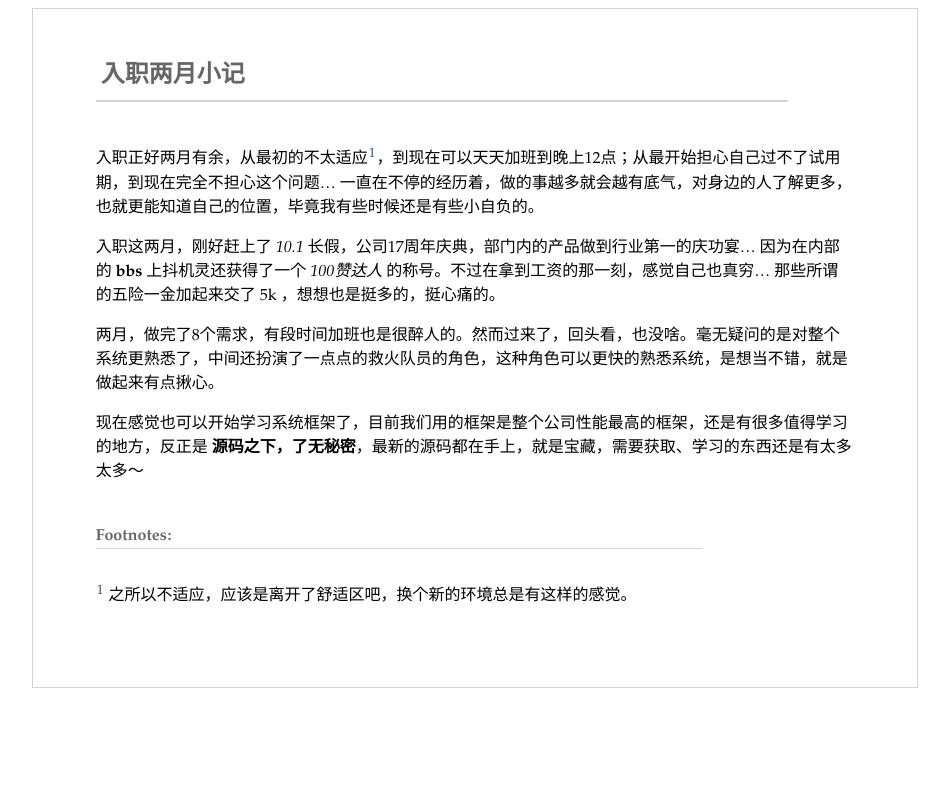
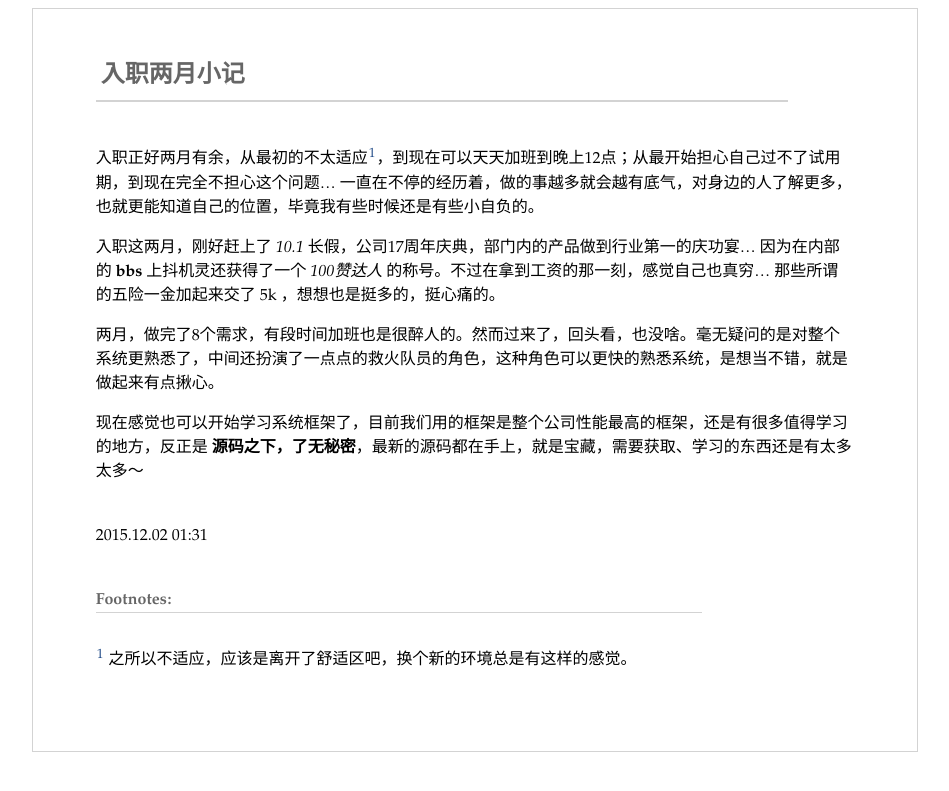
Before and after one commit to kk-mood/mood, a Jekyll site: the page built from _posts/2015-12-02-entry-2-month-jottings.md, in a window 1280 px wide. Shown: the top 791 px of the page, without its empty margins (166-1115 px from the left). Built offline with Jekyll 4.4.1, drawn with Linux system fonts in a browser that asks for light colours; Markdown is read by kramdown in place of the engine named in the settings; comment, search, counter and statistics services are not loaded.

Commit message:
增加一个时间

```diff
--- a/_posts/2015-12-02-entry-2-month-jottings.md
+++ b/_posts/2015-12-02-entry-2-month-jottings.md
@@ -12,7 +12,8 @@ categories: [work, 杂碎]
 
 现在感觉也可以开始学习系统框架了，目前我们用的框架是整个公司性能最高的框架，还是有很多值得学习的地方，反正是 **源码之下，了无秘密**，最新的源码都在手上，就是宝藏，需要获取、学习的东西还是有太多太多～
 
-
+<br />
+2015.12.02  01:31
 
 #### Footnotes: ####
 
```
